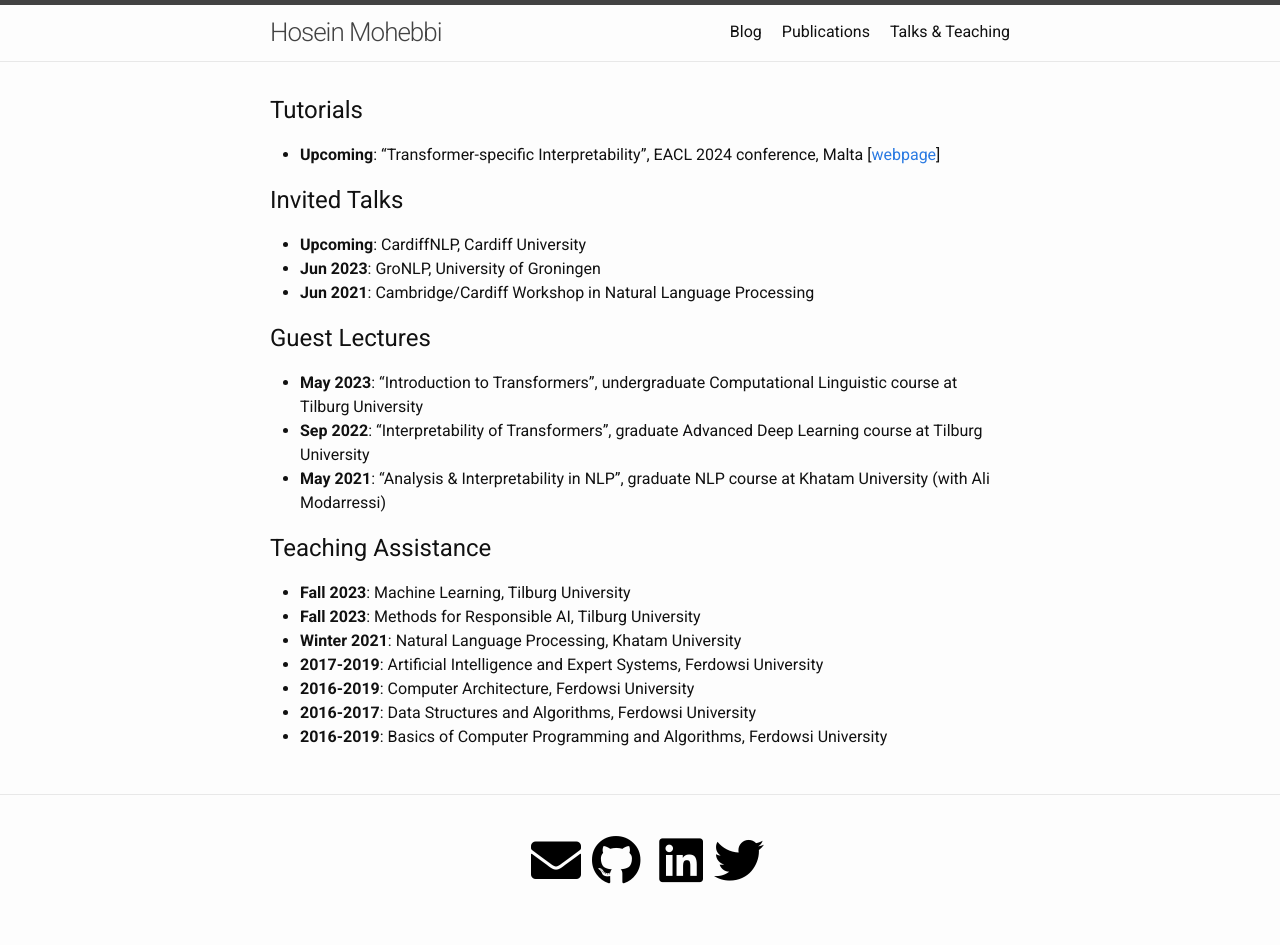
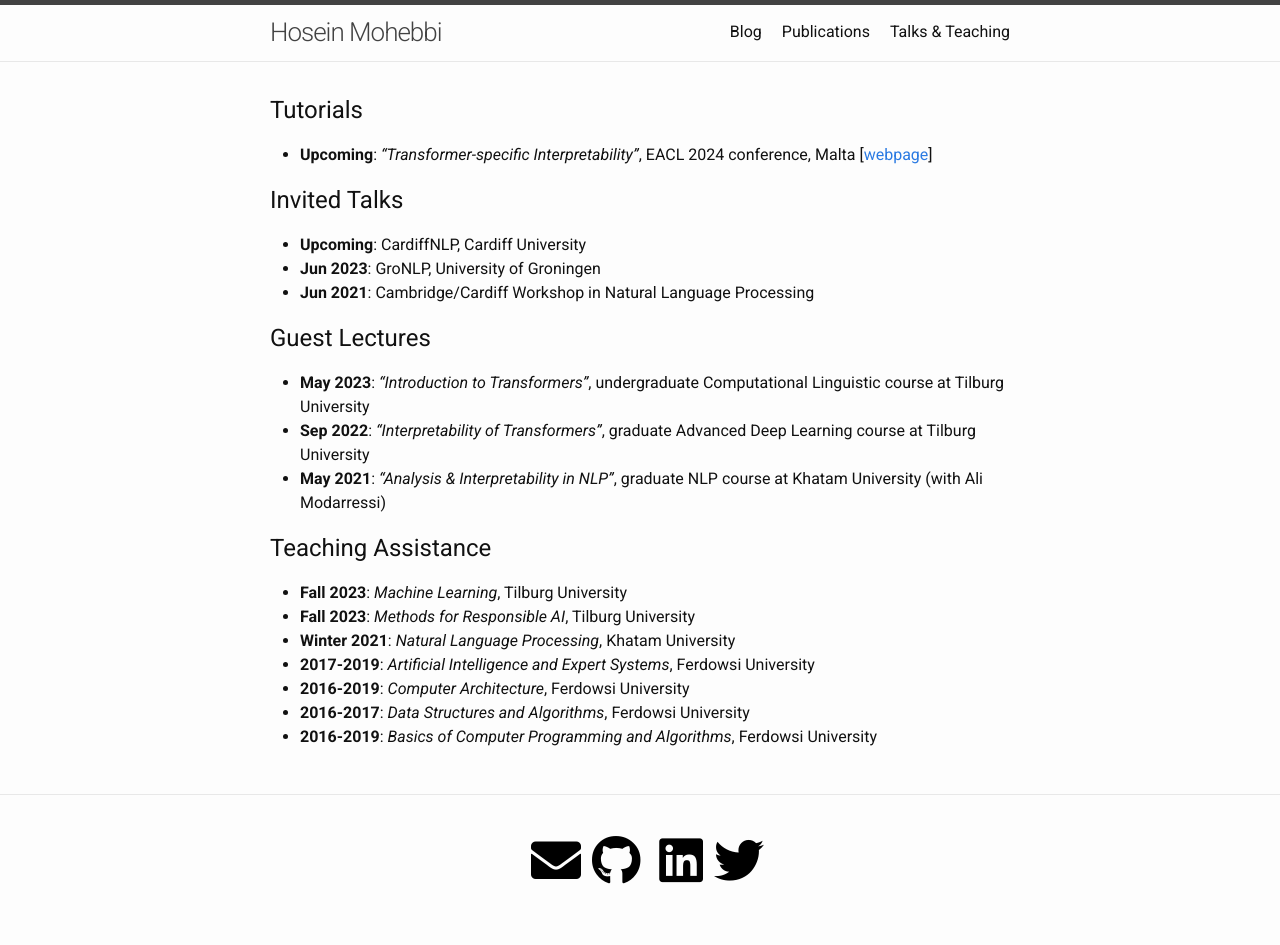
Before and after one commit to hmohebbi/hmohebbi.github.io, a Jekyll site: the page built from teaching.md, in a window 1280 px wide. Built offline with Jekyll 4.4.1, drawn with Linux system fonts in a browser that asks for light colours; a style sheet for code colours, icons or effects is not loaded.

```diff
--- a/teaching.md
+++ b/teaching.md
@@ -6,7 +6,7 @@ permalink: /teaching/
 
 
 ## Tutorials
-* __Upcoming__: "Transformer-specific Interpretability", EACL 2024 conference, Malta [[webpage](https://projects.illc.uva.nl/indeep/tutorial/)]
+* __Upcoming__: _"Transformer-specific Interpretability"_, EACL 2024 conference, Malta [[webpage](https://projects.illc.uva.nl/indeep/tutorial/)]
 
 
 ## Invited Talks
@@ -16,16 +16,16 @@ permalink: /teaching/
 
 
 ## Guest Lectures
-* __May 2023__: "Introduction to Transformers", undergraduate Computational Linguistic course at Tilburg University
-* __Sep 2022__: "Interpretability of Transformers", graduate Advanced Deep Learning course at Tilburg University
-* __May 2021__: "Analysis & Interpretability in NLP", graduate NLP course at Khatam University (with Ali Modarressi)
+* __May 2023__: _"Introduction to Transformers"_, undergraduate Computational Linguistic course at Tilburg University
+* __Sep 2022__: _"Interpretability of Transformers"_, graduate Advanced Deep Learning course at Tilburg University
+* __May 2021__: _"Analysis & Interpretability in NLP"_, graduate NLP course at Khatam University (with Ali Modarressi)
 
 
 ## Teaching Assistance
-* __Fall 2023__: Machine Learning, Tilburg University
-* __Fall 2023__: Methods for Responsible AI, Tilburg University
-* __Winter 2021__: Natural Language Processing, Khatam University
-* __2017-2019__: Artificial Intelligence and Expert Systems, Ferdowsi University
-* __2016-2019__: Computer Architecture, Ferdowsi University
-* __2016-2017__: Data Structures and Algorithms, Ferdowsi University
-* __2016-2019__: Basics of Computer Programming and Algorithms, Ferdowsi University
+* __Fall 2023__: _Machine Learning_, Tilburg University
+* __Fall 2023__: _Methods for Responsible AI_, Tilburg University
+* __Winter 2021__: _Natural Language Processing_, Khatam University
+* __2017-2019__: _Artificial Intelligence and Expert Systems_, Ferdowsi University
+* __2016-2019__: _Computer Architecture_, Ferdowsi University
+* __2016-2017__: _Data Structures and Algorithms_, Ferdowsi University
+* __2016-2019__: _Basics of Computer Programming and Algorithms_, Ferdowsi University
```
